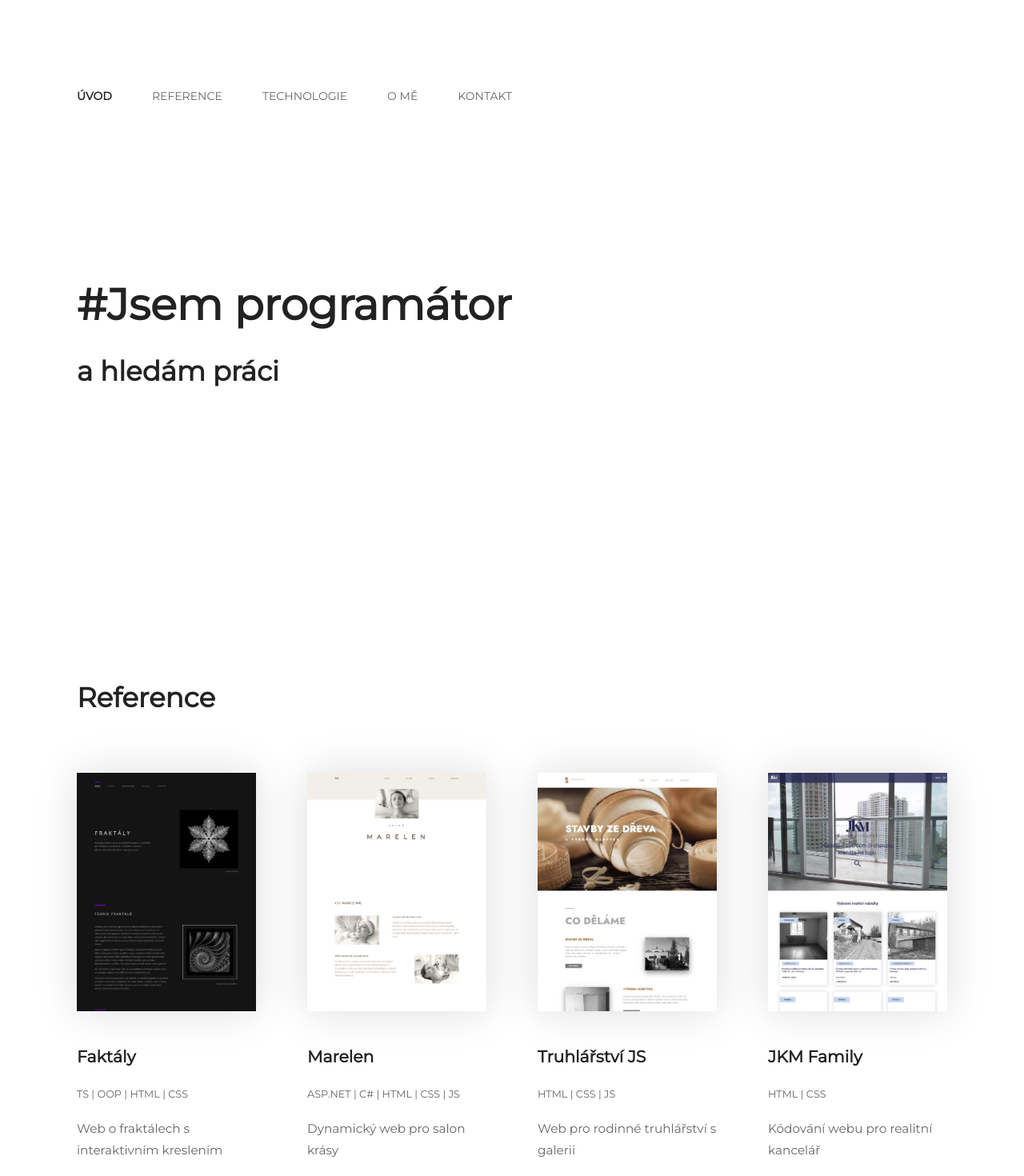
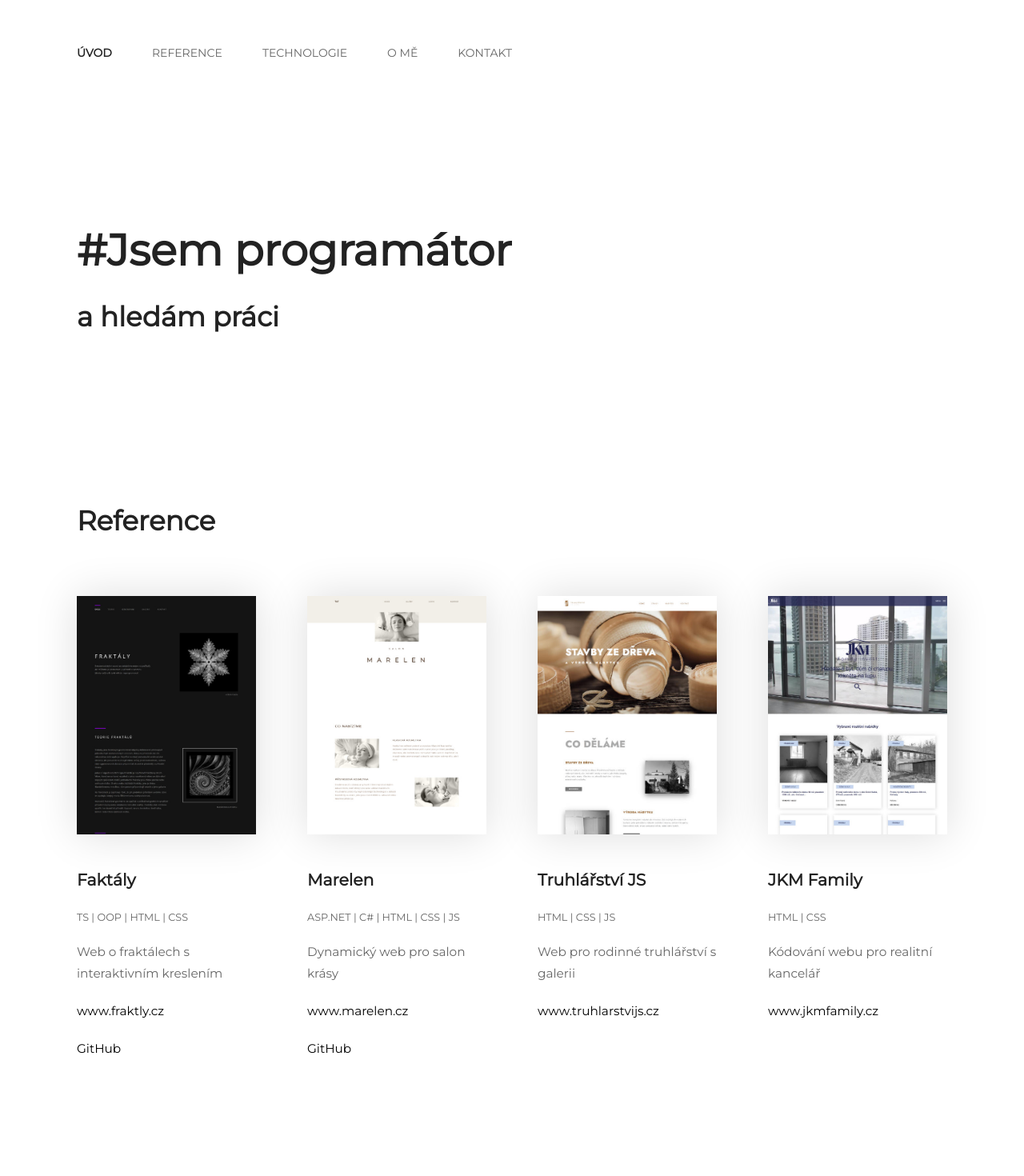
Before and after one commit to petrzabransky/petrzabransky, a React (Create React App) app: page / in a window 1280 px wide. Shown: the top 1470 px of the page at 80% size. Built offline with nearby package versions, Linux system fonts and the light colour scheme.

Commit message:
Update padding between Sections

```diff
--- a/src/components/block/hero/Hero.scss
+++ b/src/components/block/hero/Hero.scss
@@ -1,8 +1,8 @@
 @import "../../../styles/typography.scss";
 
 .hero {
-	padding-top: 20rem !important;
-	padding-bottom: 12rem !important;
+	padding-top: 16rem !important;
+	padding-bottom: 3rem !important;
 
 	&__title {
 		@extend .heading;
--- a/src/components/block/reference/Reference.scss
+++ b/src/components/block/reference/Reference.scss
@@ -0,0 +1,3 @@
+.reference {
+	padding-bottom: 0;
+}
--- a/src/components/component/nav/Nav.scss
+++ b/src/components/component/nav/Nav.scss
@@ -50,8 +50,6 @@
 	}
 
 	@media(min-width: $breakpoint-desktop) {
-		padding: 64px 0;
-
 		&__bar {
 			justify-content: flex-start;
 		}
--- a/src/components/partial/header/Header.scss
+++ b/src/components/partial/header/Header.scss
@@ -3,6 +3,6 @@
 	top: 0;
 	left: 0;
 	width: 100%;
-	padding-top: 24px;
-	padding-bottom: 24px;
+	padding-top: 2rem;
+	padding-bottom: 2rem;
 }
```
